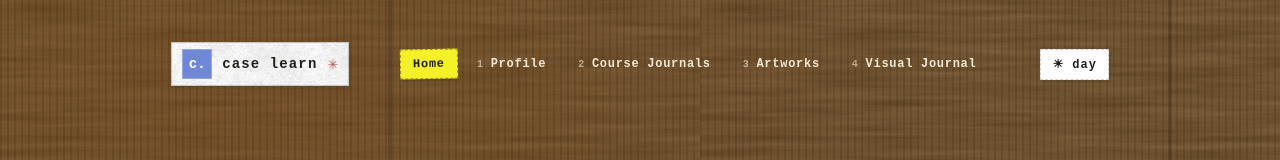
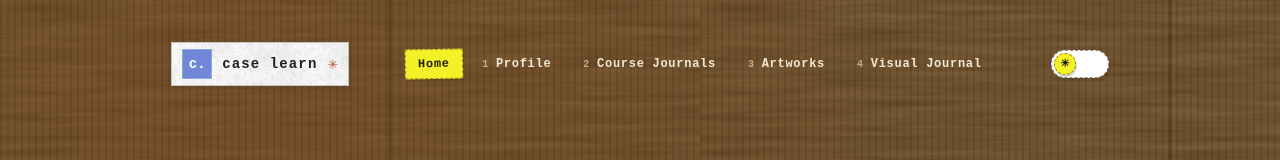
Before and after one commit to Eunbi-web/caselearn, a React (Vite) app: page / in a window 1280 px wide. Shown: the top 160 px of the page. Built offline with nearby package versions, Linux system fonts and the light colour scheme; no server answers; the database is empty.

Commit message:
Theme toggle becomes a sliding pill switch: yellow knob with sun/moon slides between day and night (role=switch, aria-checked)

```diff
--- a/src/components/UI.tsx
+++ b/src/components/UI.tsx
@@ -56,12 +56,14 @@ export function Navigation({ currentPath, navigate, theme, onToggleTheme }: { cu
             {onToggleTheme && (
               <button
                 type="button"
-                className="theme-toggle"
+                className="theme-switch"
+                role="switch"
+                aria-checked={theme === 'dark'}
                 onClick={onToggleTheme}
                 title="Light / dark desk lamp"
                 aria-label={theme === 'dark' ? 'Switch to light mode' : 'Switch to dark mode'}
               >
-                {theme === 'dark' ? '☾ night' : '☀ day'}
+                <span className="switch-knob" aria-hidden="true">{theme === 'dark' ? '☾' : '☀'}</span>
               </button>
             )}
             <button type="button" className="menu-toggle" aria-expanded={open} onClick={() => setOpen(!open)}>
--- a/src/styles/global.css
+++ b/src/styles/global.css
@@ -766,17 +766,32 @@ h1, h2, h3, h4, p, figure { margin: 0; }
 }
 
 /* ------------------------------------------------------------
-   theme toggle — a little day/night chip in the header
+   theme switch — a little day/night slider in the header:
+   a paper pill track, the yellow knob slides between ☀ and ☾
    ------------------------------------------------------------ */
-.theme-toggle {
-  border: 1px dashed var(--line);
+.theme-switch {
+  position: relative;
+  width: 58px; height: 28px;
+  border: 1px dashed rgba(32, 30, 26, .5);
+  border-radius: 999px;
   background: var(--card);
-  padding: 7px 11px;
-  font: 700 12px var(--font-mono);
-  letter-spacing: .08em;
   box-shadow: 2px 3px rgba(45, 37, 23, .12);
+  cursor: pointer;
 }
-.theme-toggle:hover { background: var(--yellow); color: #201e1a; }
+.theme-switch .switch-knob {
+  position: absolute; top: 2px; left: 2px;
+  width: 22px; height: 22px;
+  border-radius: 50%;
+  display: grid; place-items: center;
+  background: var(--yellow); color: #201e1a;
+  border: 1px dashed rgba(32, 30, 26, .45);
+  box-shadow: 1px 2px rgba(45, 37, 23, .2);
+  font: 700 11px/1 var(--font-mono);
+  transition: transform .22s cubic-bezier(.2, .9, .3, 1.2), box-shadow .18s ease;
+}
+/* night mode slides the knob to the far side */
+.theme-switch[aria-checked='true'] .switch-knob { transform: translateX(30px); }
+.theme-switch:hover .switch-knob { box-shadow: 2px 3px rgba(45, 37, 23, .3); }
 
 /* yellow chips keep dark ink in both themes (the yellow never changes) */
 .num-sticker, .btn-solid, .course-volume-title-tab, .gallery-caption .g-num, .g-num { color: #201e1a; }
```
